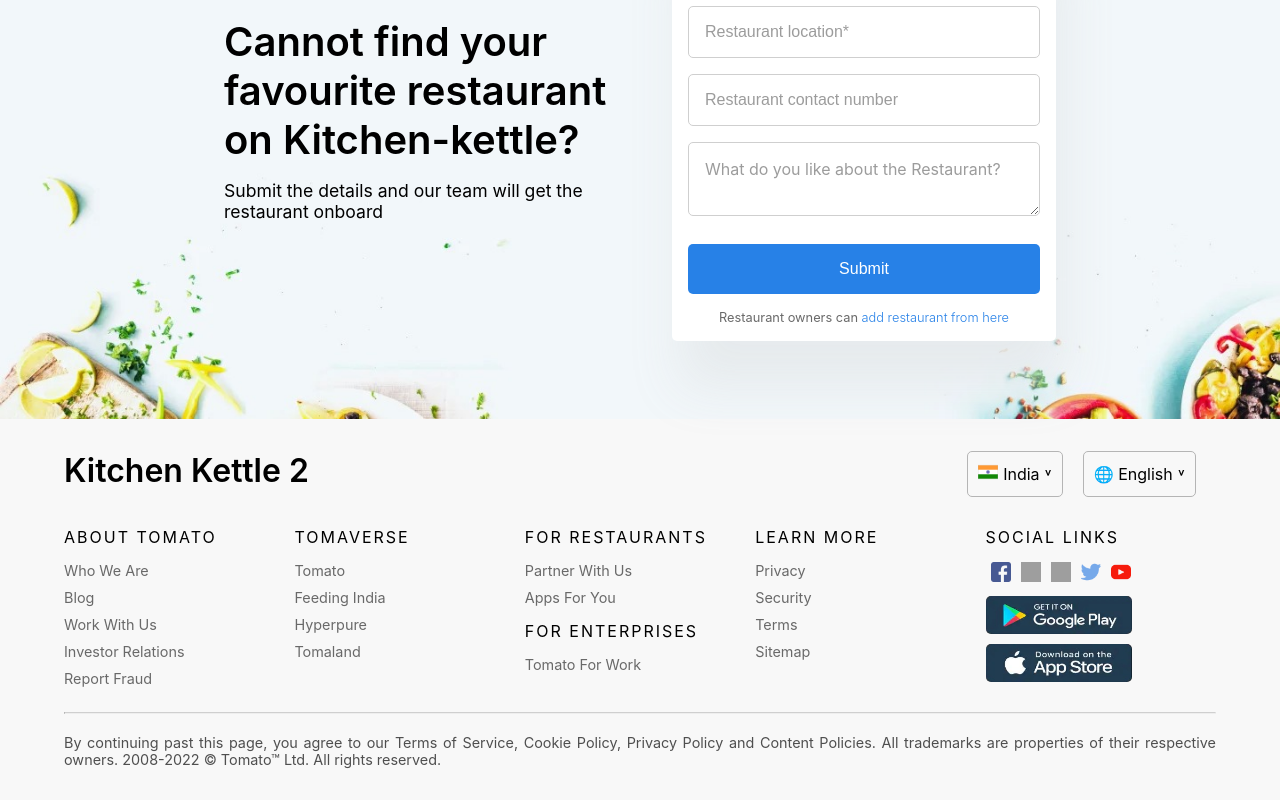
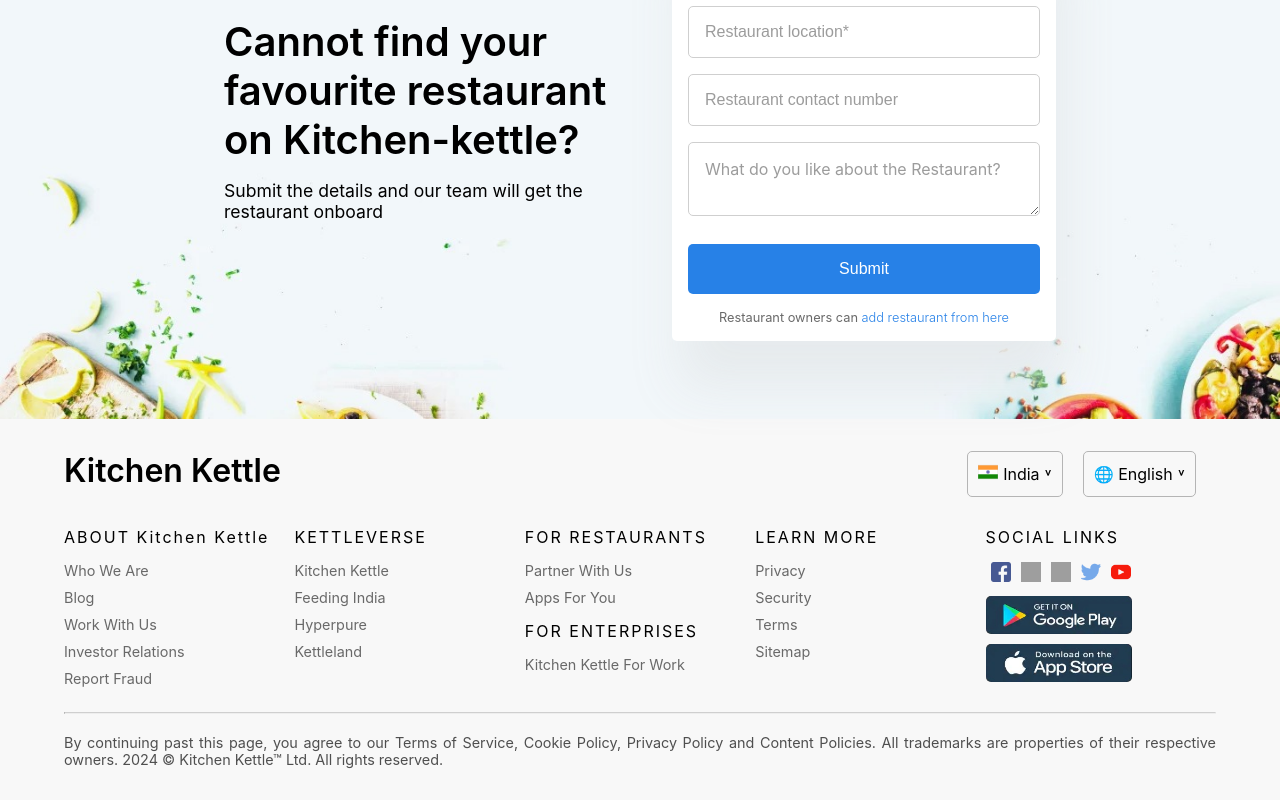
Before and after one commit to Mrcoolx10011/Kitchen-kettle, a React (Vite) app: page /add-restaurant in a window 1280 px wide. Shown: the part 2705-3505 px from the top of the page. Built offline with nearby package versions, Linux system fonts and the light colour scheme; grey boxes are pictures that could not be loaded.

Commit message:
Nitesh's Footer Work

```diff
--- a/src/components/Footer/Footer.jsx
+++ b/src/components/Footer/Footer.jsx
@@ -14,7 +14,7 @@
     return <div className={footerCss.footer}>
         <div className={footerCss.innerFooter}>
             <div className={footerCss.sec1}>
-                <div className={footerCss.logoBox}>Kitchen Kettle 2</div>
+                <div className={footerCss.logoBox}>Kitchen Kettle</div>
                 <div className={footerCss.filters}>
                     <div className={footerCss.filterBox}> <span>
                         <img className={footerCss.icon} src={indianFlag} alt="india flag" />
@@ -26,7 +26,7 @@
             </div>
             <div className={footerCss.sec2}>
                 <div className={[footerCss.box1, footerCss.box].join(' ')}>
-                    <div className={footerCss.boxTtl}>ABOUT TOMATO</div>
+                    <div className={footerCss.boxTtl}>ABOUT Kitchen Kettle</div>
                     <a href="" className={footerCss.boxOpt}>Who We Are</a>
                     <a href="" className={footerCss.boxOpt}>Blog</a>
                     <a href="" className={footerCss.boxOpt}>Work With Us</a>
@@ -34,11 +34,11 @@
                     <a href="" className={footerCss.boxOpt}>Report Fraud</a>
                 </div>
                 <div className={[footerCss.box2, footerCss.box].join(' ')}>
-                    <div className={footerCss.boxTtl}>TOMAVERSE</div>
-                    <a href="" className={footerCss.boxOpt}>Tomato</a>
+                    <div className={footerCss.boxTtl}>KETTLEVERSE</div>
+                    <a href="" className={footerCss.boxOpt}>Kitchen Kettle</a>
                     <a href="" className={footerCss.boxOpt}>Feeding India</a>
                     <a href="" className={footerCss.boxOpt}>Hyperpure</a>
-                    <a href="" className={footerCss.boxOpt}>Tomaland</a>
+                    <a href="" className={footerCss.boxOpt}>Kettleland</a>
                 </div>
                 <div className={[footerCss.box3, footerCss.box].join(' ')}>
                     <div className={footerCss.boxTtl}>FOR RESTAURANTS</div>
@@ -46,7 +46,7 @@
                     <a href="" className={footerCss.boxOpt}>Apps For You</a>
 
                     <div className={footerCss.boxTtl}>FOR ENTERPRISES</div>
-                    <a href="" className={footerCss.boxOpt}>Tomato For Work</a>
+                    <a href="" className={footerCss.boxOpt}>Kitchen Kettle For Work</a>
                 </div>
                 <div className={[footerCss.box4, footerCss.box].join(' ')}>
                     <div className={footerCss.boxTtl}>LEARN MORE</div>
@@ -80,7 +80,7 @@
             </div>
             <hr className={footerCss.breakLine} />
             <div className={footerCss.sec3}>
-                By continuing past this page, you agree to our Terms of Service, Cookie Policy, Privacy Policy and Content Policies. All trademarks are properties of their respective owners. 2008-2022 © Tomato™ Ltd. All rights reserved.
+                By continuing past this page, you agree to our Terms of Service, Cookie Policy, Privacy Policy and Content Policies. All trademarks are properties of their respective owners. 2024 © Kitchen Kettle™ Ltd. All rights reserved.
             </div>
         </div>
     </div>
```
